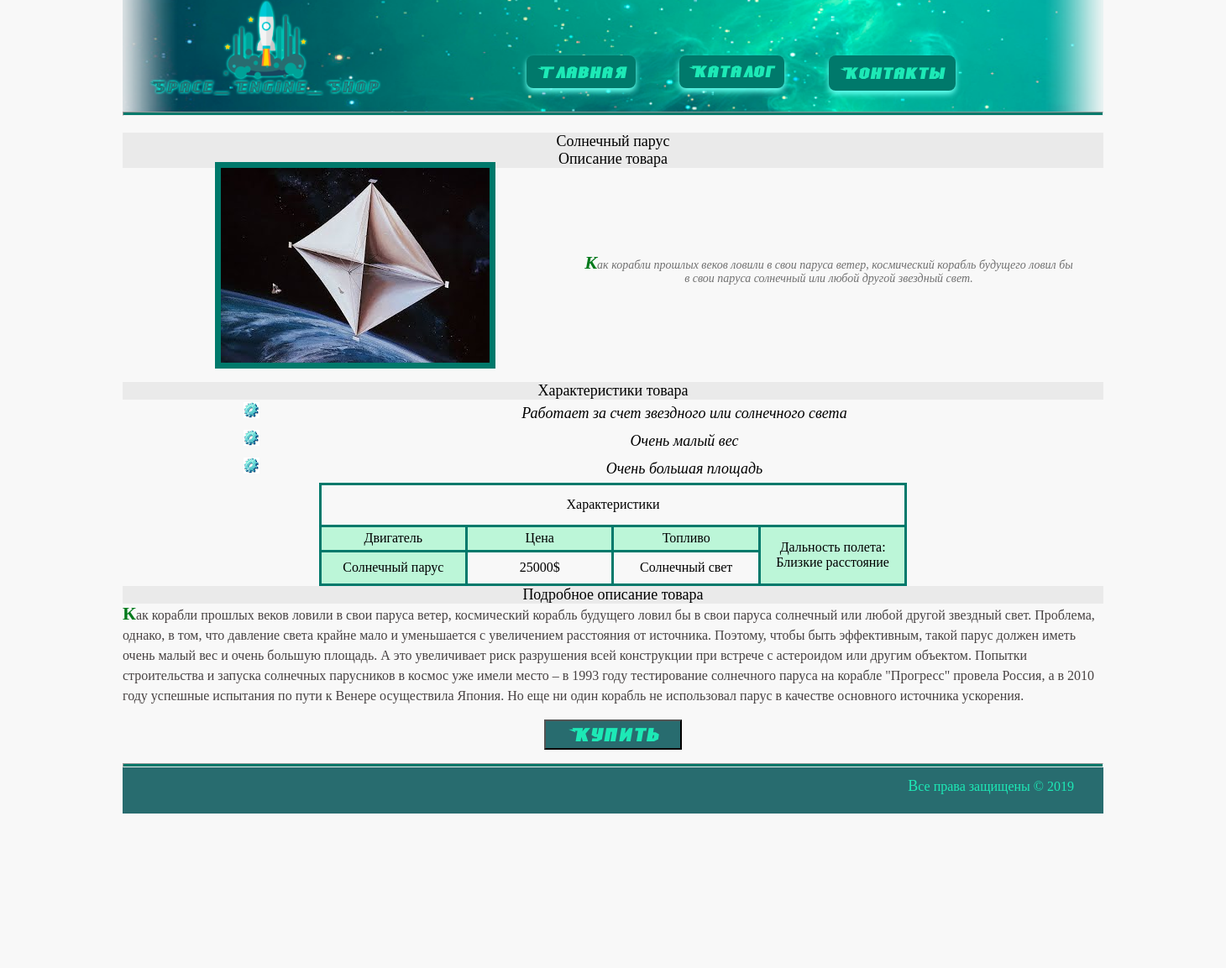
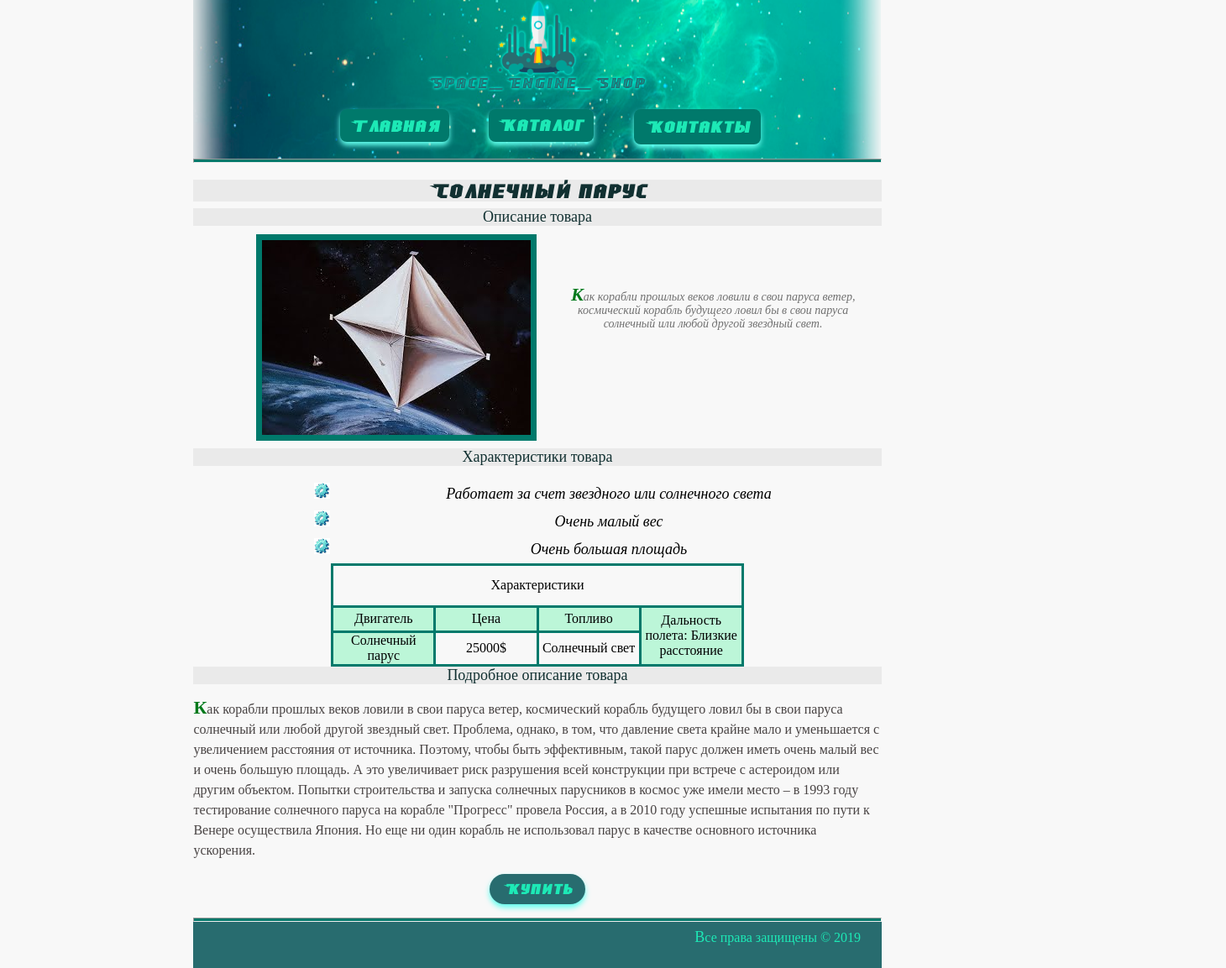
Before and after one commit to Doctor-Igroman-LoL/Space_Engine_Shop, a plain HTML site: page catalog/Sunny_Sail.html in a window 1280 px wide. Shown: the whole page at 84% size, 1460 px wide, since content can reach past the window. Before the commit the page ends 969 px from the top, so only its background shows below. Drawn offline with Linux system fonts and the light colour scheme.

Commit message:
Изменения кнопки "Купить"

```diff
--- a/catalog/Sunny_Sail.html
+++ b/catalog/Sunny_Sail.html
@@ -13,7 +13,6 @@
 						alt="logo"
 						title="Space_Engine_Shop"/>
 				</a>
-				<br>
 				<ul class="meny">
 					<li>
 						<a href="../index.html">Главная</a>
@@ -27,7 +26,7 @@
 				</ul>
 				<hr class="clear_both">
 			</div>
-			<h1>Солнечный парус</h1>
+			<h1 class="main">Солнечный парус</h1>
 			<h3>Описание товара</h3>
 			<div>
 				<a href="../img/parus.jpg" target="_blank"><img src="../img/parus.jpg" class="image_product" alt="parus"></a>
@@ -59,7 +58,7 @@
 			<p class="detailed"> Как корабли прошлых веков ловили в свои паруса ветер, космический корабль будущего ловил бы в свои паруса солнечный или любой другой звездный свет.
 	Проблема, однако, в том, что давление света крайне мало и уменьшается с увеличением расстояния от источника. Поэтому, чтобы быть эффективным, такой парус должен иметь очень малый вес и очень большую площадь. А это увеличивает риск разрушения всей конструкции при встрече с астероидом или другим объектом.
 	Попытки строительства и запуска солнечных парусников в космос уже имели место – в 1993 году тестирование солнечного паруса на корабле "Прогресс" провела Россия, а в 2010 году успешные испытания по пути к Венере осуществила Япония. Но еще ни один корабль не использовал парус в качестве основного источника ускорения. </p>
-			<input type="submit" name="buy" value="Купить" class="buy_product">
+			<a href="#" class="buy_product">Купить</a>
 			<div class="clr"></div>
 		</div>
 		<div class="footer">
--- a/style.css
+++ b/style.css
@@ -24,12 +24,12 @@ body {
 	src: url(fonts/Superheterodyne.otf); /* Путь к файлу со шрифтом */
 }
 
-#main {
+.main {
 	font-family: Superheterodyne;
 	text-align: center;
-	color: #000;
 	font-weight: 400;
 	font-size: 22px;
+	margin-bottom: 1%;
 }
 
 .header {
@@ -135,10 +135,13 @@ a {
 h1, h3 {
 	text-align: center;
 	font-size: 18px;
-	color: #000;
+	color: #113031;
 	font-weight: 400;
 	background-color: #eaeaea;
+	margin-bottom: 2%;
 }
+
+
 
 .catalog {
 	font-family: Superheterodyne;
@@ -326,6 +329,9 @@ p:first-letter {
 	font-family: Superheterodyne;
 	display: block;
 	background-color: #286c6f;
+	box-shadow: 0px 4px 6.48px 0.15px rgba(100, 255, 238, 1);
+	border-radius: 20px;
+    line-height: 35px;
 	color: #1de9b6;
 	font-size: 21px;
 	font-weight: 100;
@@ -337,6 +343,7 @@ p:first-letter {
 .buy_product:hover {
 	font-family: Superheterodyne;
 	background-color: #FFB440;
+	box-shadow: 0px 4px 6.48px 0.15px rgb(210, 163, 79);
 	color: #ff3a1a;
 }
 
@@ -344,4 +351,45 @@ p:first-letter {
 	font-family: Superheterodyne;
 	background-color: #50a072;
 	color: #4978a0;
+	box-shadow: 0px 4px 6.48px 0.15px rgb(53, 228, 156);
 }
+
+@media screen and (max-width: 1460px) {
+	body {
+		min-width: 1000px;
+	}
+
+	.header {
+		height: 20%;
+		margin-bottom: 20px;
+		background: url("img/Space_Background.png")  no-repeat;
+		background-size: 100% 100%;
+	}
+
+	.logo {
+		float: none;
+	}
+
+	.meny {
+		margin: 0 auto;
+		padding: 0;
+	}
+
+	.meny li{
+		float: left;
+	    padding: 3%;
+	    margin-left: 6%;
+	}
+
+	.header img {
+		width: 32%;
+	}
+
+	form {
+		width: 80%;
+	}
+
+	.buy_product {
+		font-size: 16px;
+	}
+}
```
Also changed, not shown: catalog/Electric_Sail.html (+2 -3 lines), catalog/EmDrive.html (+2 -3 lines), catalog/Ion_motor.html (+2 -3 lines), catalog/Plasma_Engine.html (+2 -3 lines), catalog/catalog.html (+0 -1 lines), contact.html (+0 -1 lines), index.html (+2 -1 lines).
